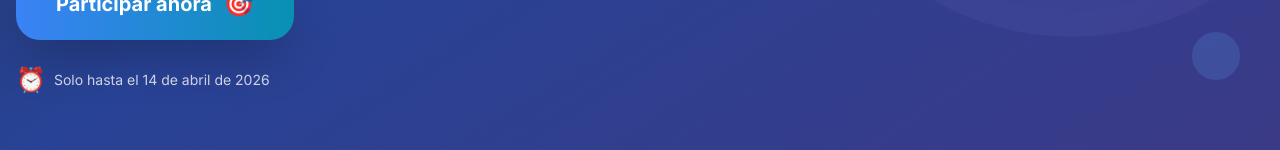
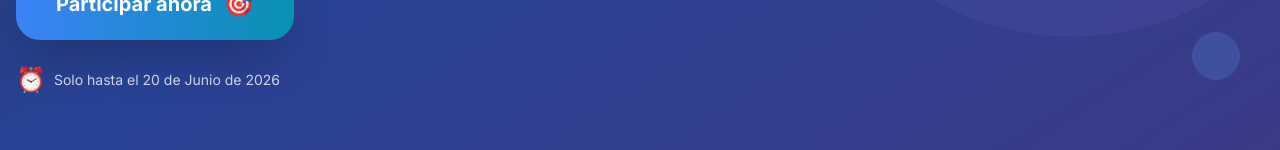
Before and after one commit to MAXILLARISProyectosYTI/apofi-sorteos, a Next.js app: page / in a window 1280 px wide. Shown: the part 650-800 px from the top of the page. Built offline with nearby package versions, Linux system fonts and the light colour scheme.

Commit message:
Update deadline from April 14, 2026, to June 20, 2026, in the campaign display

```diff
--- a/src/app/page.tsx
+++ b/src/app/page.tsx
@@ -311,7 +311,7 @@ export default function Home() {
                               <div className="flex items-center justify-center lg:justify-start gap-4 text-white/80">
                   <div className="flex items-center gap-2">
                     <span className="text-blue-300 text-2xl">⏰</span>
-                    <span className="text-sm">Solo hasta el 14 de abril de 2026</span>
+                    <span className="text-sm">Solo hasta el 20 de Junio de 2026</span>
                   </div>
                 </div>
             </div>
@@ -774,8 +774,8 @@ export default function Home() {
                     <h4 className="text-xl font-bold mb-3">⏰ Tiempo Limitado</h4>
                     <div className="grid grid-cols-3 gap-2 text-center">
                       <div className="bg-white/20 rounded-lg p-3">
-                        <div className="text-2xl font-bold">14</div>
-                        <div className="text-sm">Abril</div>
+                        <div className="text-2xl font-bold">20</div>
+                        <div className="text-sm">Junio</div>
                       </div>
                       <div className="bg-white/20 rounded-lg p-3">
                         <div className="text-2xl font-bold">12:00</div>
```
